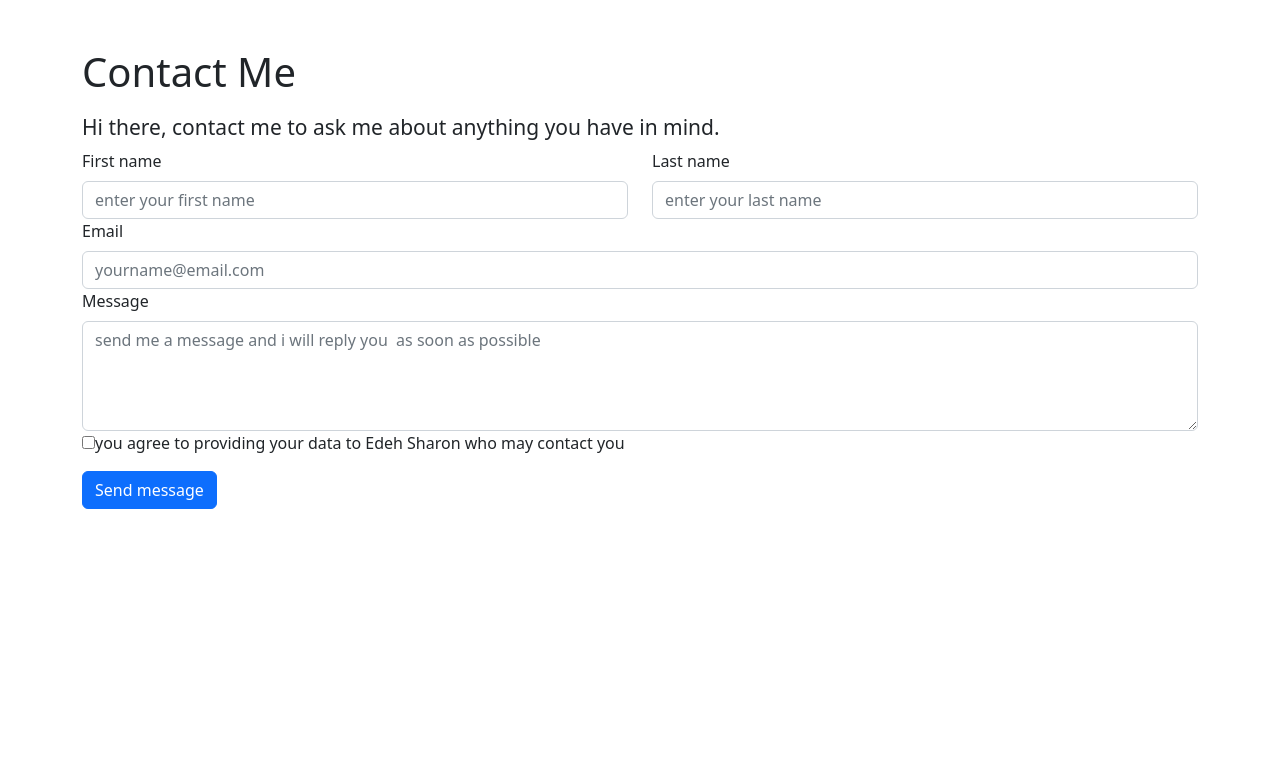
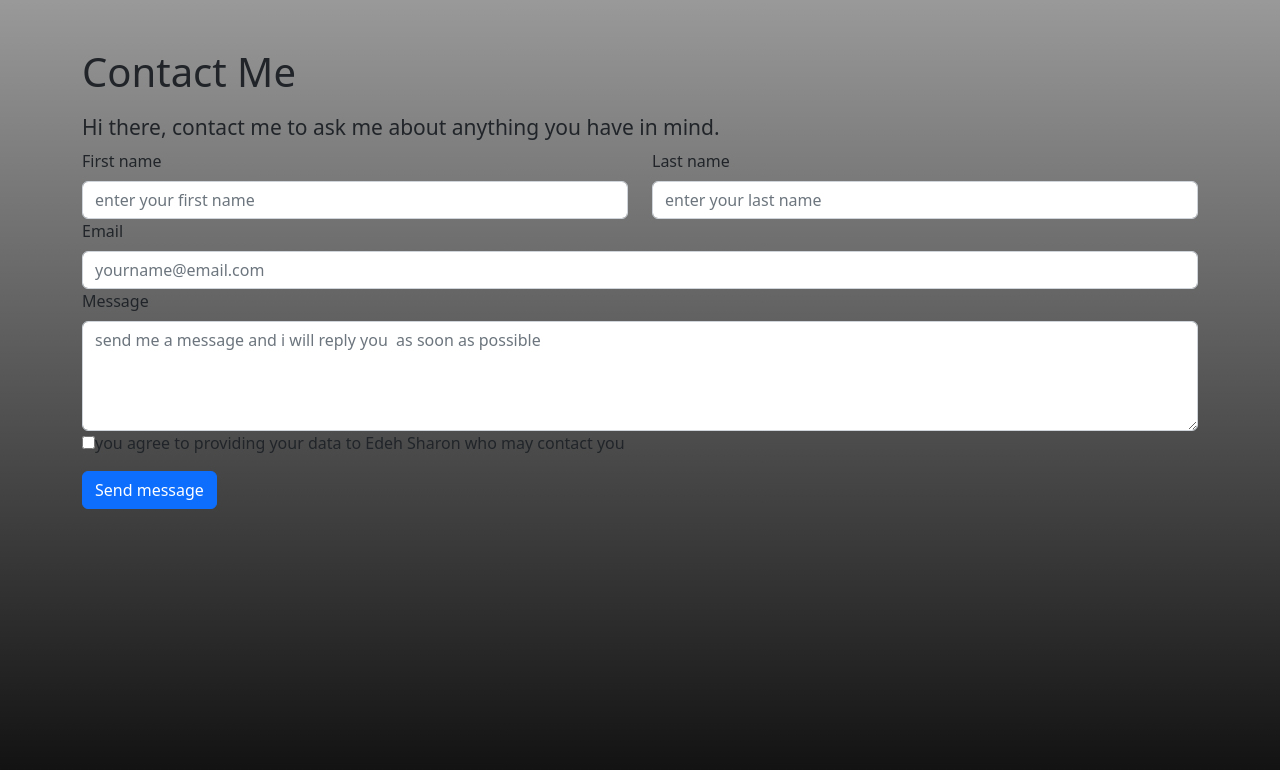
Before and after one commit to shannychi/contact-me, a React (Create React App) app: page / in a window 1280 px wide. Shown: the top 770 px of the page. Built offline with nearby package versions, Linux system fonts and the light colour scheme.

Commit message:
Update App.css

```diff
--- a/src/App.css
+++ b/src/App.css
@@ -1,5 +1,5 @@
 body {
-    background-image:#28313B
+    background-image: linear-gradient(rgba(0,0,0,0.4), rgba(0,0,0,0.95))
 }
 
 html {
```
